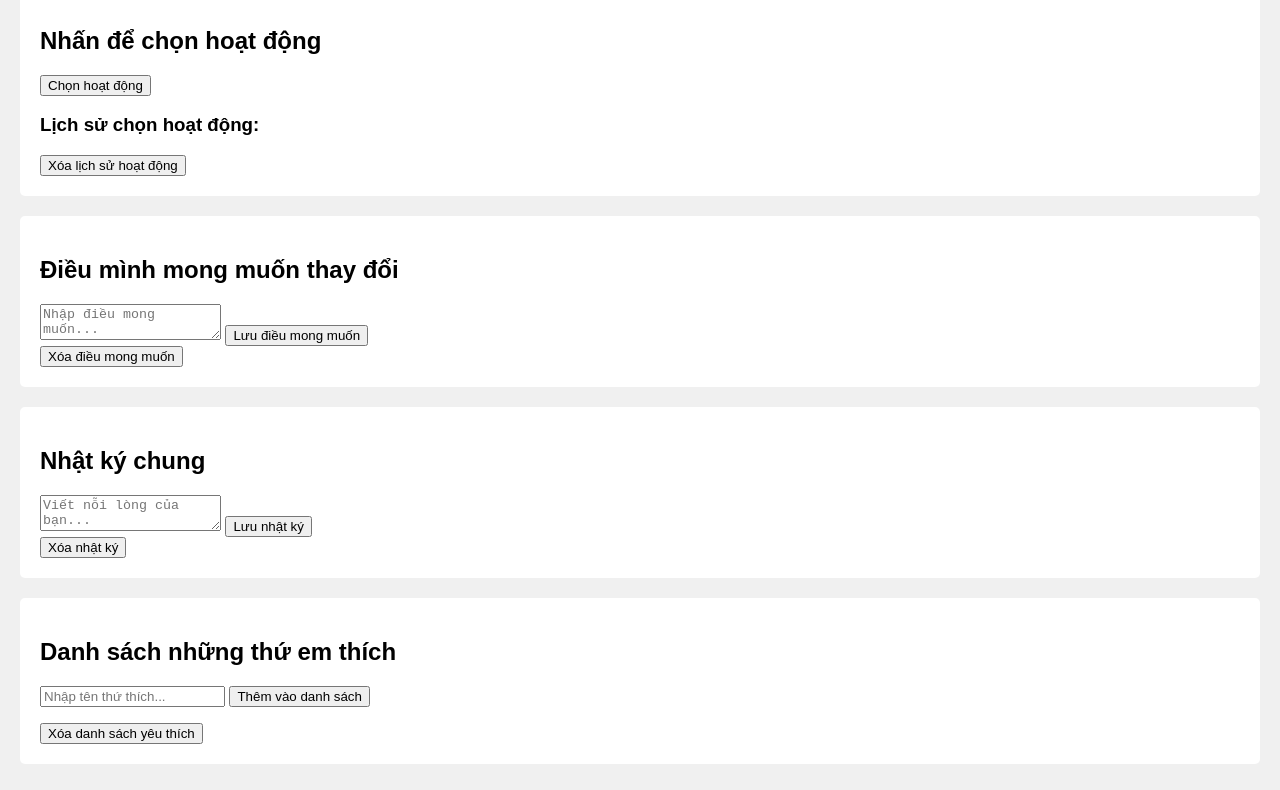
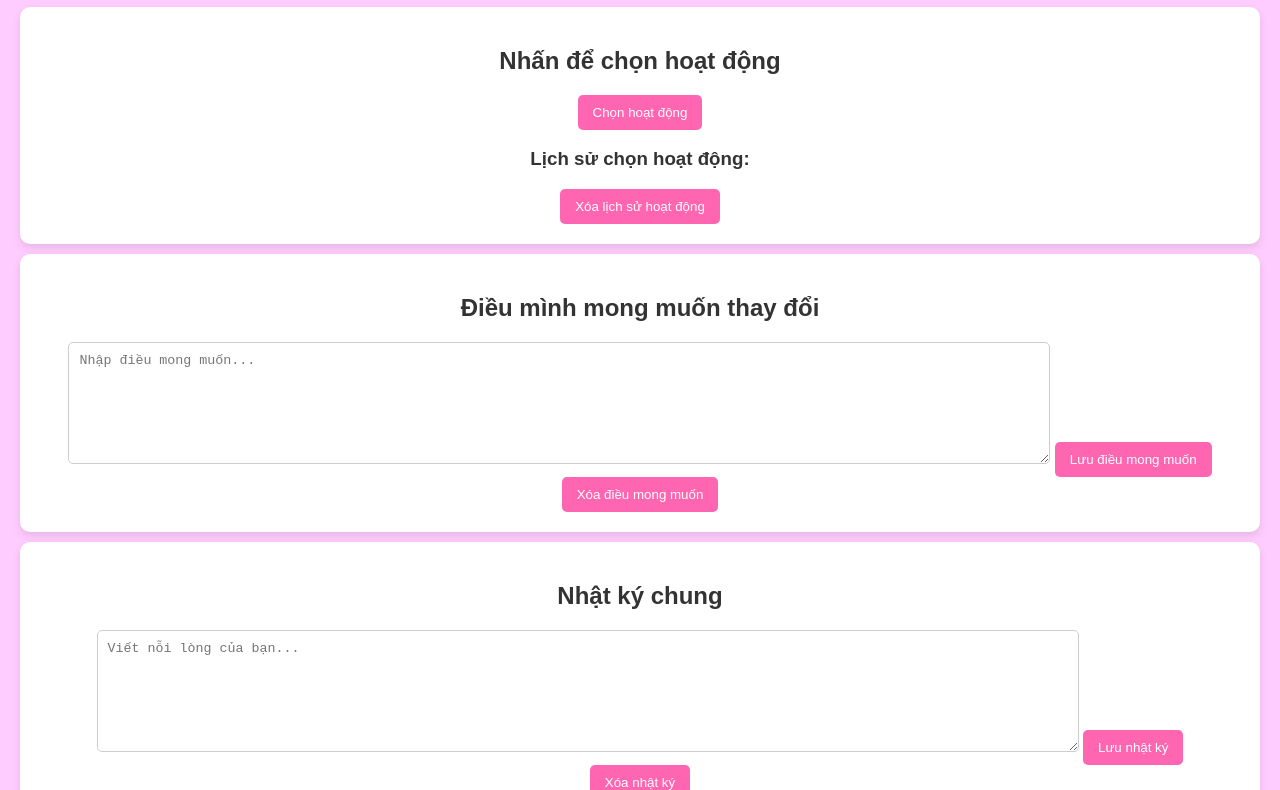
Before and after one commit to DucTri545/FAMILY, a plain HTML site: page index.html in a window 1280 px wide. Shown: the part 93-883 px from the top of the page. Drawn offline with Linux system fonts and the light colour scheme.

Commit message:
Update styles.css

```diff
--- a/styles.css
+++ b/styles.css
@@ -1,28 +1,58 @@
 body {
-    font-family: Arial, sans-serif;
+    background-color: #ffccff; /* Màu nền hồng nhạt */
+    font-family: 'Arial', sans-serif;
+    color: #333;
+    text-align: center;
     margin: 0;
-    padding: 0;
-    background-color: #f0f0f0;
+    padding: 20px;
 }
 
-header {
-    background-color: #4CAF50;
-    color: white;
-    text-align: center;
-    padding: 1em 0;
+h1 {
+    color: #ff66b2; /* Màu tiêu đề */
 }
 
 section {
-    margin: 20px;
+    background: white;
+    border-radius: 10px;
     padding: 20px;
-    background-color: white;
-    border-radius: 5px;
+    margin: 10px 0;
+    box-shadow: 0 4px 8px rgba(0, 0, 0, 0.1);
 }
 
-footer {
-    text-align: center;
-    margin-top: 20px;
-    padding: 10px 0;
-    background-color: #4CAF50;
+button {
+    background-color: #ff66b2;
     color: white;
+    border: none;
+    border-radius: 5px;
+    padding: 10px 15px;
+    cursor: pointer;
 }
+
+button:hover {
+    background-color: #ff3385; /* Màu nút khi hover */
+}
+
+textarea {
+    width: 80%;
+    height: 100px;
+    border-radius: 5px;
+    border: 1px solid #ccc;
+    padding: 10px;
+}
+
+input[type="text"] {
+    width: 80%;
+    border-radius: 5px;
+    border: 1px solid #ccc;
+    padding: 10px;
+}
+
+ul {
+    list-style-type: none;
+    padding: 0;
+}
+
+img {
+    width: 100px; /* Kích thước hình ảnh */
+    margin: 10px;
+}
```
